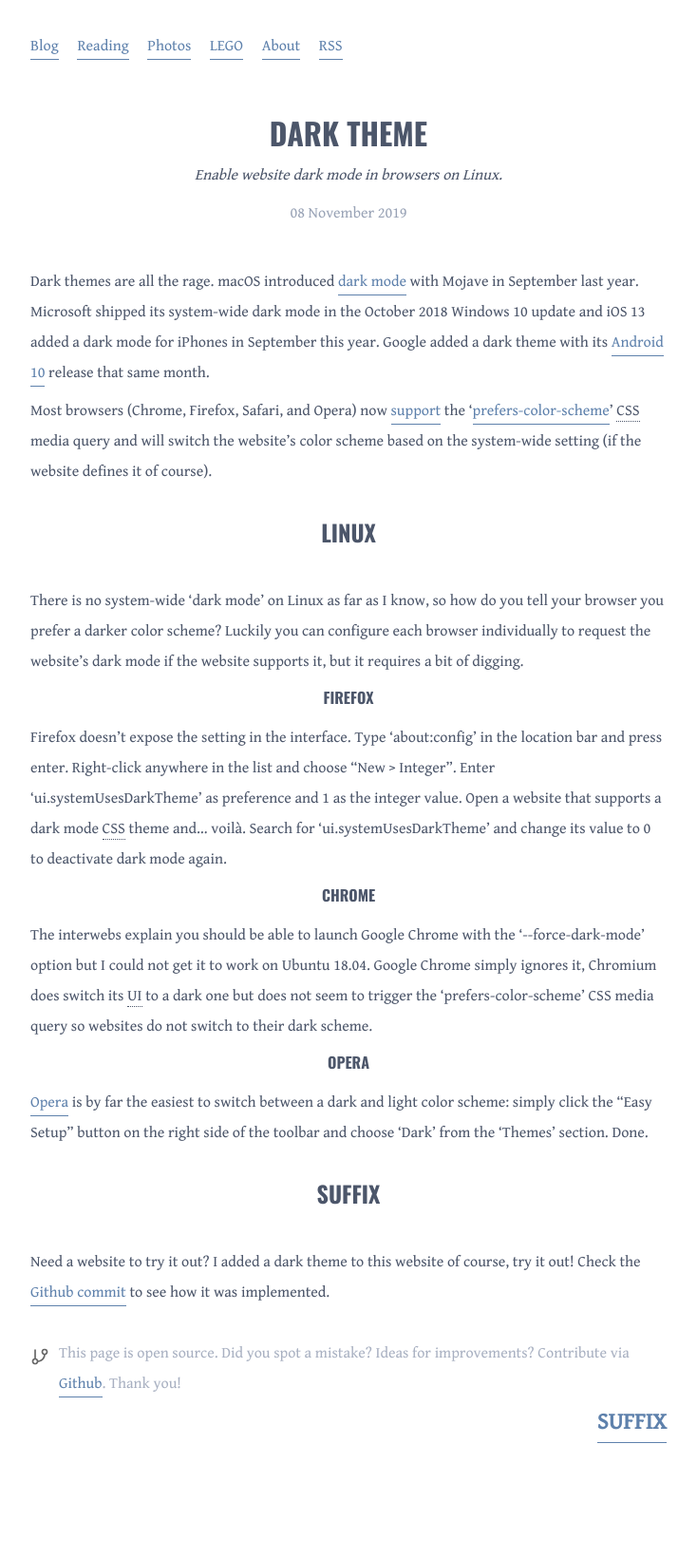
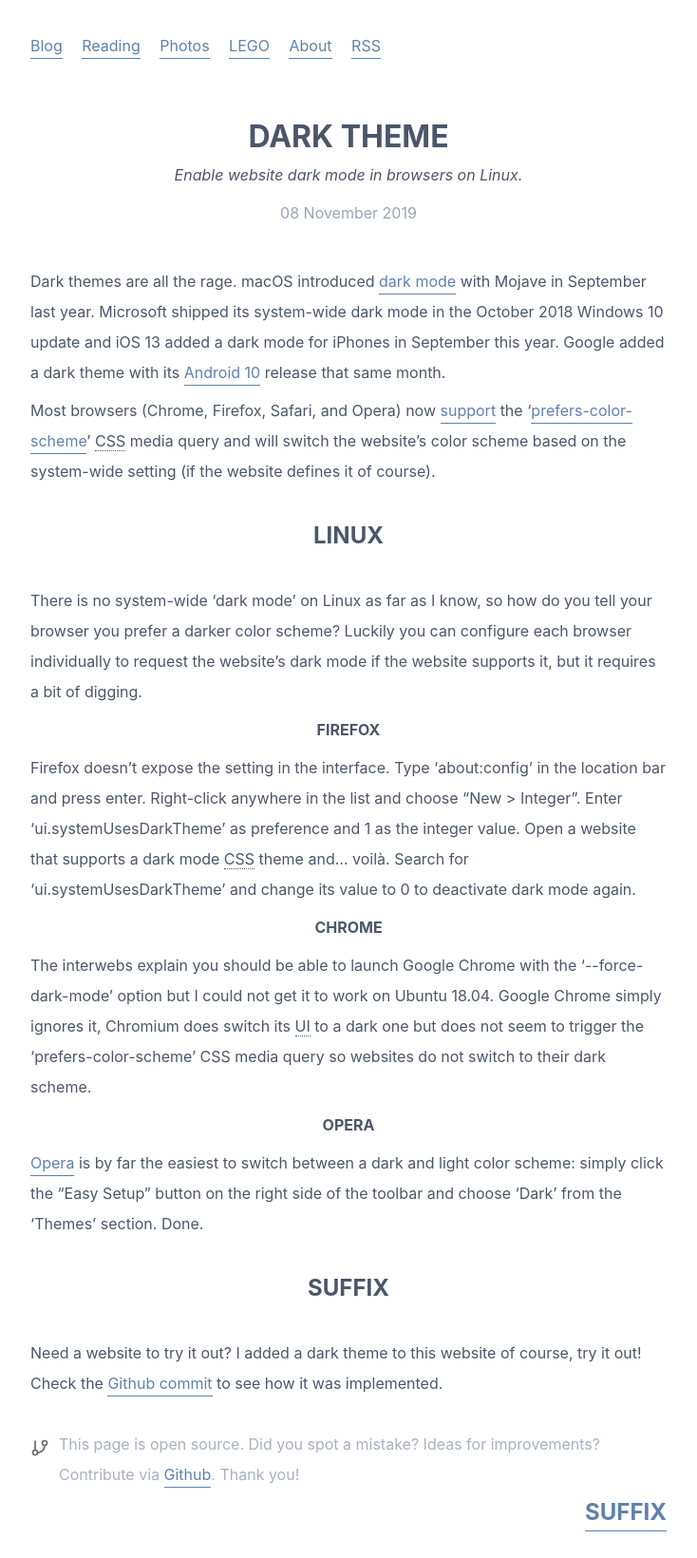
Before and after one commit to cimm/suffix, a Jekyll site: the page built from _posts/2019-11-08-dark-theme.html, in a window 1280 px wide. Shown: the whole page at 95% size, without its empty margins (273-1007 px from the left). Built offline with Jekyll 4.4.1, drawn with Linux system fonts in a browser that asks for light colours; before the commit the page ends 1544 px from its top, so only the background shows below that.

Commit message:
Remove custom Gentium and Oswald fonts

```diff
--- a/_layouts/default.html
+++ b/_layouts/default.html
@@ -4,10 +4,6 @@
     <meta charset="utf-8" />
     <title>{{ page.title }} - {{ site.name }}</title>
     <link rel="preload" href="{% relbase %}/assets/stylesheets/main.css" as="style" />
-    <link rel="preload" href="{% relbase %}/assets/gentium-webfont.woff" as="font" type="font/woff" />
-    <link rel="preload" href="{% relbase %}/assets/gentium-webfont.woff2" as="font" type="font/woff2" />
-    <link rel="preload" href="{% relbase %}/assets/oswald-webfont.woff" as="font" type="font/woff" />
-    <link rel="preload" href="{% relbase %}/assets/oswald-webfont.woff2" as="font" type="font/woff2" />
     <link rel="stylesheet" href="{% relbase %}/assets/stylesheets/main.css" />
     <link rel="manifest" href="{% relbase %}/manifest.json" />
     <link rel="shortcut icon" href="{% relbase %}/assets/favicon.ico" />
--- a/_sass/_fonts.scss
+++ /dev/null
@@ -1,20 +0,0 @@
-$title-font: 'Oswald', sans-serif;
-$body-font: 'Gentium Book Basic', serif;
-
-@font-face {
-  font-family: 'Gentium Book Basic';
-  font-display: optional;
-  src: url('../../assets/gentium-webfont.woff2') format('woff2'),
-       url('../../assets/gentium-webfont.woff') format('woff');
-  font-weight: normal;
-  font-style: normal;
-}
-
-@font-face {
-  font-family: 'Oswald';
-  font-display: optional;
-  src: url('../../assets/oswald-webfont.woff2') format('woff2'),
-       url('../../assets/oswald-webfont.woff') format('woff');
-  font-weight: bold;
-  font-style: normal;
-}
--- a/_sass/_main.scss
+++ b/_sass/_main.scss
@@ -1,3 +1,6 @@
+$title-font: -apple-system, system-ui, BlinkMacSystemFont, "Segoe UI", Helvetica, Arial, sans-serif, "Apple Color Emoji", "Segoe UI Emoji", "Segoe UI Symbol";
+$body-font: $title-font;
+
 @mixin main($primary, $secondary, $tertiary) {
   body {
     background-color: $secondary;
--- a/assets/stylesheets/main.scss
+++ b/assets/stylesheets/main.scss
@@ -3,7 +3,6 @@
 
 @import 'reset';
 @import 'syntax';
-@import 'fonts';
 @import 'main';
 @import 'cards';
 @import 'posts';
```
Also changed, not shown: assets/gentium-webfont.woff (deleted), assets/gentium-webfont.woff2 (deleted), assets/oswald-webfont.woff (deleted), assets/oswald-webfont.woff2 (deleted).
